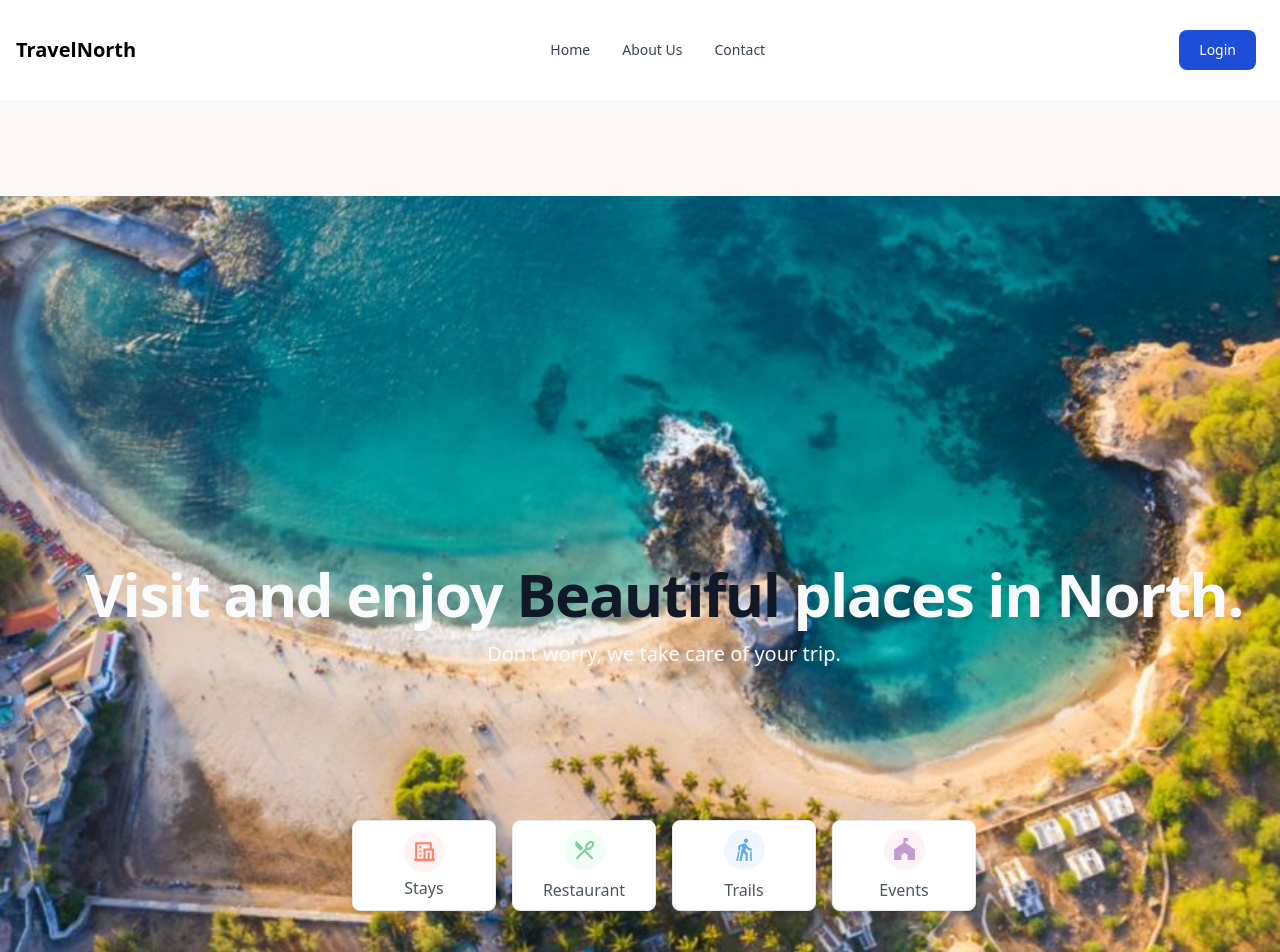
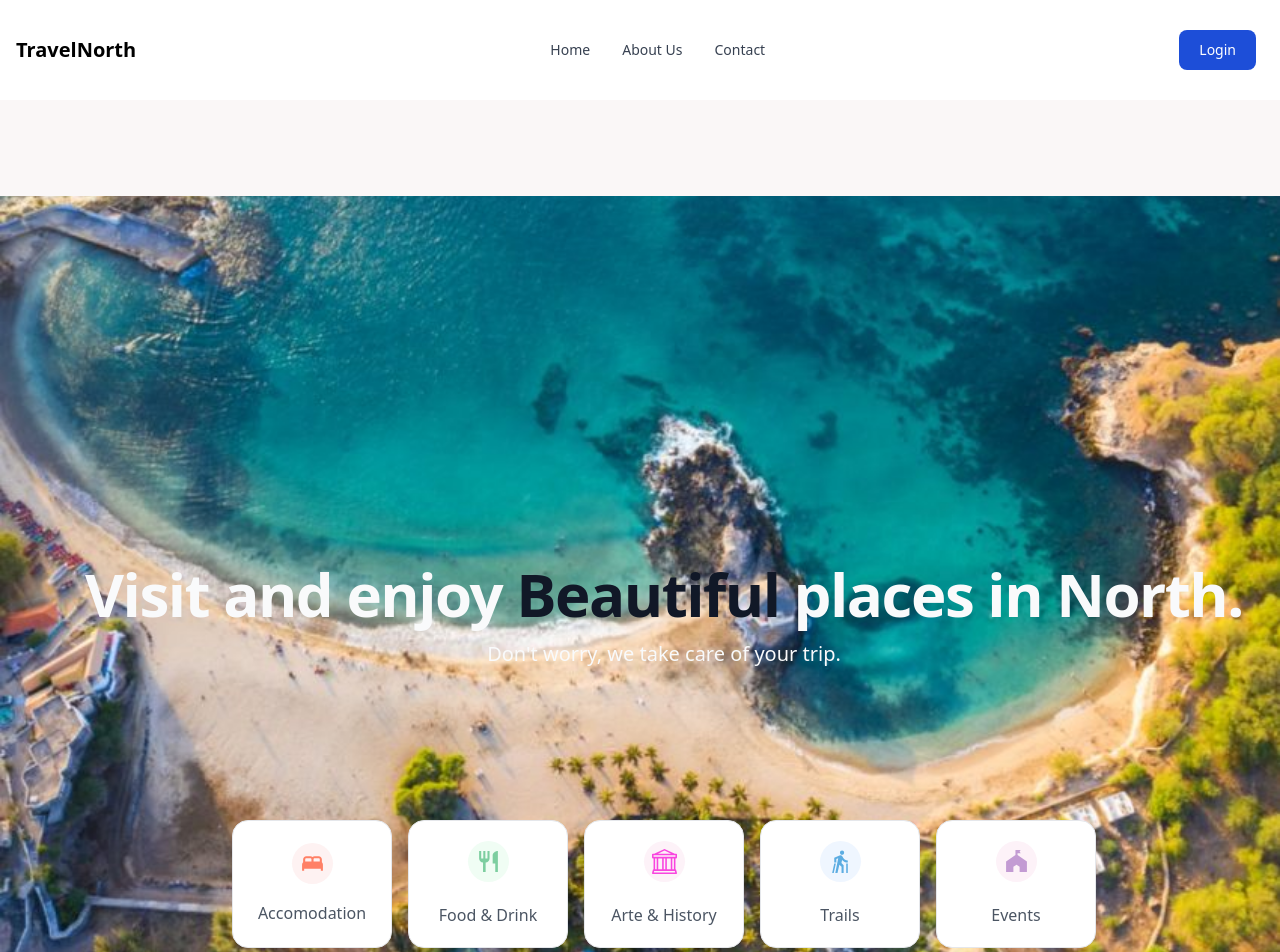
Before and after one commit to dtmiranda/travel-frontend, a Next.js app: page / in a window 1280 px wide. Shown: the top 952 px of the page. Built offline with nearby package versions, Linux system fonts and the light colour scheme.

Commit message:
style: redesign bategory buttons

```diff
--- a/components/Category.tsx
+++ b/components/Category.tsx
@@ -1,35 +1,42 @@
-import { RiHotelLine, RiRestaurant2Line} from 'react-icons/ri'
-import { MdNordicWalking, MdFestival } from 'react-icons/md'
+import { MdNordicWalking, MdFestival, MdBed, MdRestaurant } from 'react-icons/md'
+import { BsBank } from 'react-icons/bs'
 import Link from 'next/link'
 
 
 export default function Category(){
   return(
-    <div className=" relative my-4 flex justify-center flex-wrap">
+    <div className="my-4 flex justify-center flex-wrap">
 
-      <Link href='/stays' className="w-36 p-2 m-2 max-w-sm flex justify-center flex-col items-center bg-white rounded-lg border border-gray-200 shadow-md hover:bg-gray-100 ">
+      <Link href='/accomodation' className="categoryButton">
         <div className='p-2 bg-red-50 rounded-full'>
-          <RiHotelLine size={25} color='#ff8066'/>
+          <MdBed size={25} color='#ff8066'/>
         </div>
-        <p className="pt-1 pr-2 pl-2 font-medium text-gray-600 rounded hover:bg-gray-100 md:hover:bg-transparent">Stays</p>
+        <p className="pt-1 pr-2 pl-2 font-medium text-gray-600 rounded hover:bg-gray-100 md:hover:bg-transparent">Accomodation</p>
       </Link>
 
 
-      <Link href="/restaurants" className="w-36 p-2 m-2 max-w-sm flex justify-center flex-col items-center bg-white rounded-lg border border-gray-200 shadow-md hover:bg-gray-100 ">
+      <Link href="/restaurants" className="categoryButton">
         <div className='p-2 bg-green-50 rounded-full'>
-          <RiRestaurant2Line size={25} color='#7dcea0'/>
+          <MdRestaurant size={25} color='#7dcea0'/>
         </div>
-        <p className="pt-2 pr-2 pl-2 font-medium text-gray-600 rounded hover:bg-gray-100 md:hover:bg-transparent">Restaurant</p>
+        <p className="pt-2 pr-2 pl-2 font-medium text-gray-600 rounded hover:bg-gray-100 md:hover:bg-transparent">Food & Drink</p>
       </Link>
 
-      <Link href="#" className="w-36 p-2 m-2 max-w-sm flex justify-center flex-col items-center bg-white rounded-lg border border-gray-200 shadow-md hover:bg-gray-100 ">
+      <Link href="/history" className="categoryButton">
+        <div className='p-2 bg-pink-50 rounded-full'>
+          <BsBank size={25} color='#f945df'/>
+        </div>
+        <p className="pt-2 pr-2 pl-2 font-medium text-gray-600 rounded hover:bg-gray-100 md:hover:bg-transparent">Arte & History</p>
+      </Link>
+
+      <Link href="/trails" className="categoryButton">
         <div className='p-2 bg-blue-50 rounded-full'>
           <MdNordicWalking size={25} color='#5dade2'/>
         </div>
         <p className="pt-2 pr-2 pl-2 font-medium text-gray-600 rounded hover:bg-gray-100 md:hover:bg-transparent">Trails</p>
       </Link>
 
-      <Link href="#" className="w-36 p-2 m-2 max-w-sm flex justify-center flex-col items-center bg-white rounded-lg border border-gray-200 shadow-md hover:bg-gray-100 ">
+      <Link href="/events" className="categoryButton">
         <div className='p-2 bg-pink-50 rounded-full'>
           <MdFestival size={25} color=' #c39bd3 '/>
         </div>
--- a/styles/globals.css
+++ b/styles/globals.css
@@ -15,7 +15,7 @@
   }
 
   main{
-    @apply mx-auto max-w-screen-xl px-4 md:px-4
+    @apply mx-auto max-w-screen-xl  px-4 md:px-4
   }
 
   input{
@@ -28,5 +28,9 @@
     @apply cursor-pointer block py-2 pr-4 pl-3 text-gray-700 rounded hover:bg-gray-100 md:hover:bg-transparent md:hover:text-blue-700 md:p-0 md:dark:hover:text-white dark:text-gray-400 dark:hover:bg-gray-700 dark:hover:text-white md:dark:hover:bg-transparent dark:border-gray-700;
   }
 
+  .categoryButton{
+    @apply h-32 p-2 m-2 w-40 flex justify-evenly items-center flex-col bg-white rounded-2xl border border-gray-200  hover:bg-gray-400
+  }
+
 
 }
```
